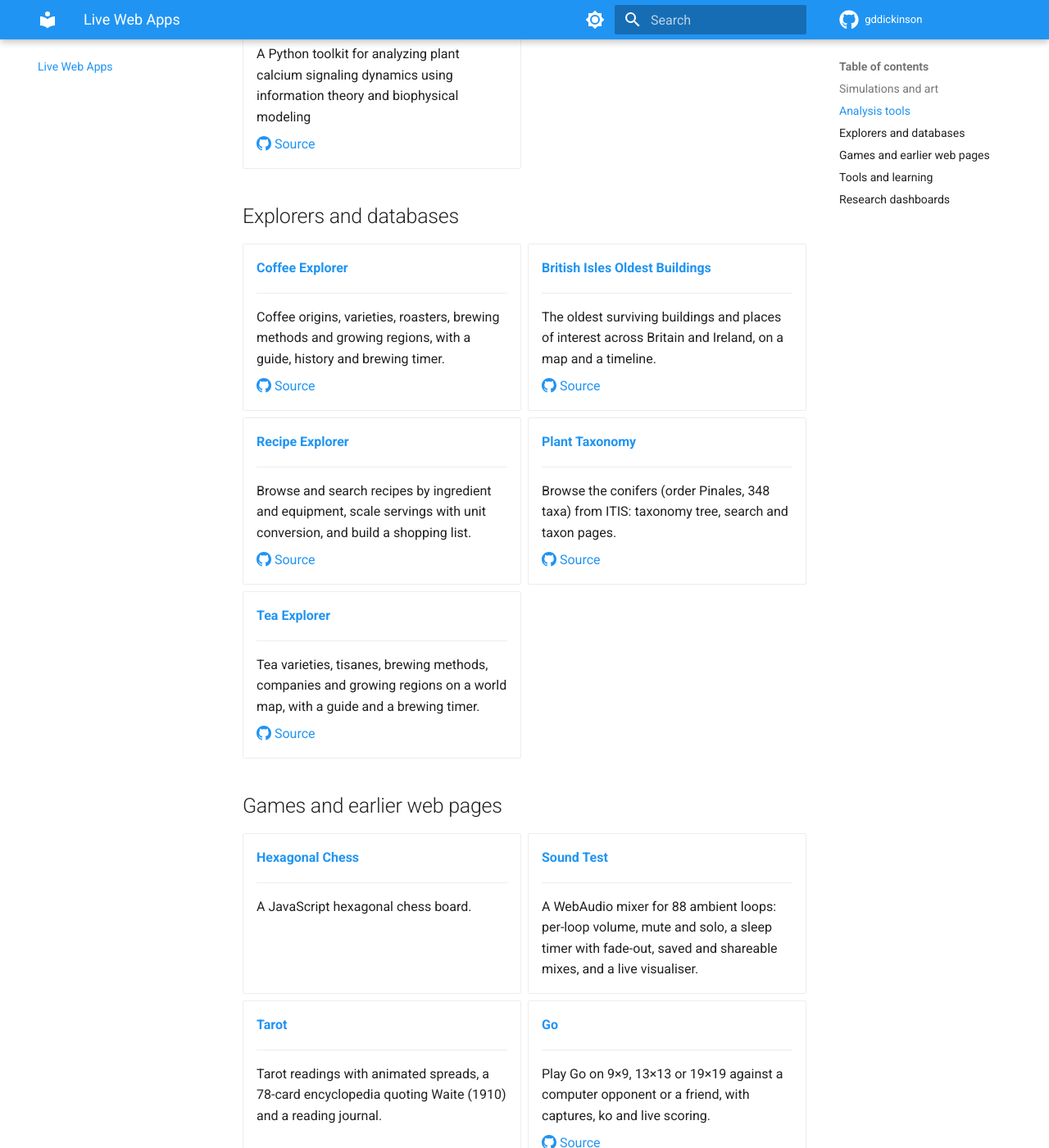
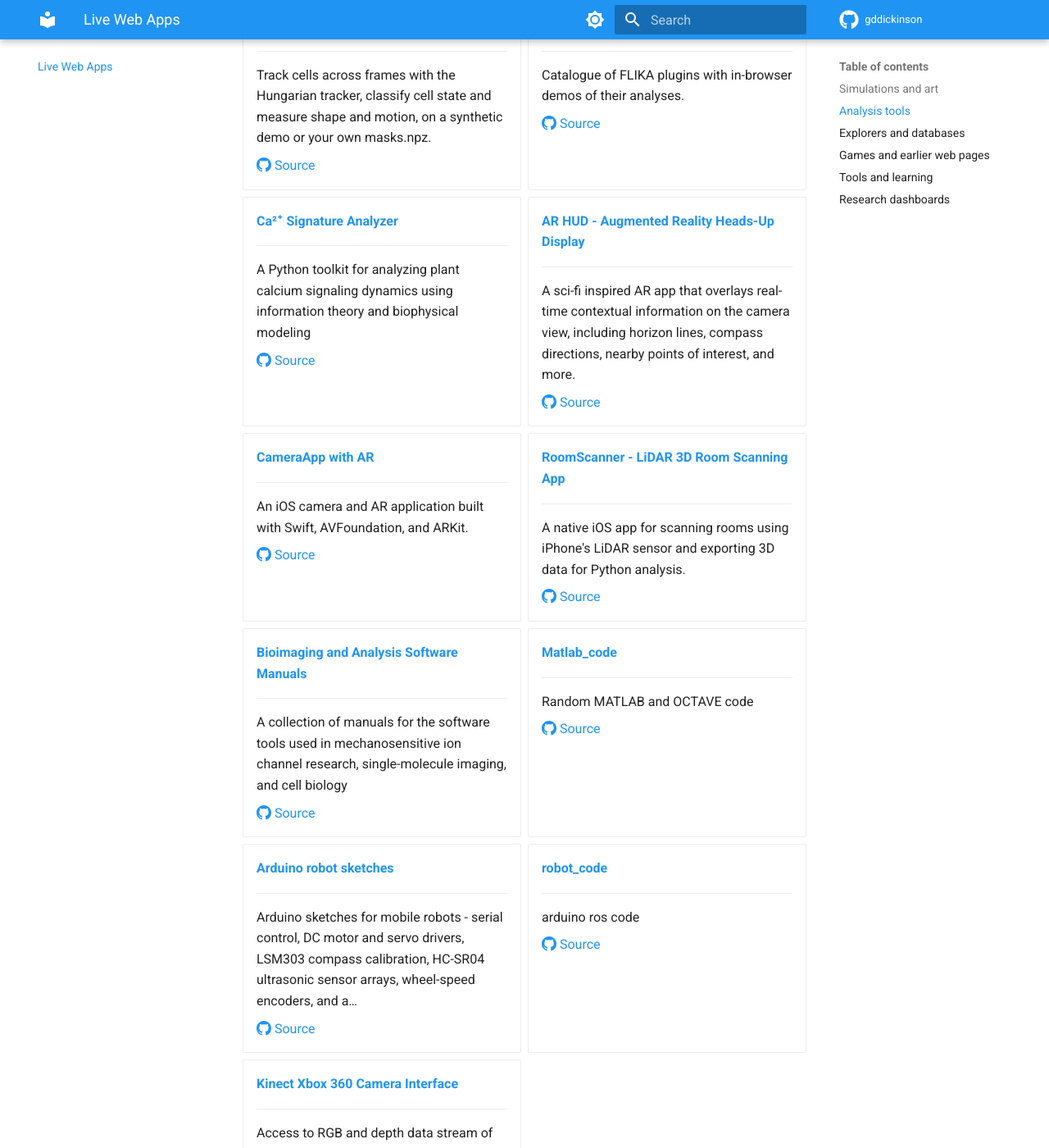
Before and after one commit to gddickinson/gddickinson.github.io, an MkDocs documentation site: the page built from docs/web-apps.md, in a window 1280 px wide and 1400 px high, scrolled down 10282 px. Shown: the whole window at 82% size. Built offline with MkDocs 1.6.1 and Material for MkDocs 9.7.7, drawn with Linux system fonts in a browser that asks for light colours; some of the changed text lies outside the part shown.

Commit message:
Web apps gallery: add ParticleTracker, building-gen, ca_signature_analyzer, calcium_channel_analyzer, calcium_channel_genes, calcium_phylogenomics, cell_curvature_analyzer, cell_edge_analysis_individual_scripts, cell_membrane_dynamics, cellscope_analysis, flika_plugins, ion_channel_genes, ip3r-simulator, ip3r_genes, naadp_binder_genes, naadpr_genes, organic_spacecraft, particle_analysis, pathak_lab, piezo1_decode_magik, textview, thunderstorm_python, web_microview, cellscope, FaceForge, llm_RPG, autonomous_world, trajectory_analysis, Vesper, my-first-blog_old, my-first-blog, table_games, burn_index, ARHUD, CameraApp, roomScanner, piezo1_research_manuals, Matlab_code, R_code, code_breaker, Arduino, robot_code, shell_scripts, kinect_interface, 03_BuildingEscape
Co-Authored-By: Claude Opus 5.5 <noreply@anthropic.com>

```diff
--- a/docs/web-apps.md
+++ b/docs/web-apps.md
@@ -289,6 +289,22 @@ Projects you can use straight from the browser. Each one also runs as a local we
     FACS facial expressions, 126 exercises with joint and muscle playback, a 923-structure anatomy browser and quizzes.
 
     [:octicons-mark-github-16: Source](https://github.com/gddickinson/FaceForge)
+
+-   **[Sentinel-2 Burn Area Analysis](https://gddickinson.github.io/burn_index/)**
+
+    ---
+
+    Google Earth Engine project to detect burned vegetation
+
+    [:octicons-mark-github-16: Source](https://github.com/gddickinson/burn_index)
+
+-   **[ROS Robot Shell Scripts](https://gddickinson.github.io/shell_scripts/)**
+
+    ---
+
+    Shell scripts for ROS robot setup - networking environment variables, IP detection, roscore startup, XV-11 lidar and UVC camera helpers, plus an OpenCV install script.
+
+    [:octicons-mark-github-16: Source](https://github.com/gddickinson/shell_scripts)
 
 </div>
 
@@ -706,6 +722,70 @@ Projects you can use straight from the browser. Each one also runs as a local we
 
     [:octicons-mark-github-16: Source](https://github.com/gddickinson/ca_signature_analyzer)
 
+-   **[AR HUD - Augmented Reality Heads-Up Display](https://gddickinson.github.io/ARHUD/)**
+
+    ---
+
+    A sci-fi inspired AR app that overlays real-time contextual information on the camera view, including horizon lines, compass directions, nearby points of interest, and more.
+
+    [:octicons-mark-github-16: Source](https://github.com/gddickinson/ARHUD)
+
+-   **[CameraApp with AR](https://gddickinson.github.io/CameraApp/)**
+
+    ---
+
+    An iOS camera and AR application built with Swift, AVFoundation, and ARKit.
+
+    [:octicons-mark-github-16: Source](https://github.com/gddickinson/CameraApp)
+
+-   **[RoomScanner - LiDAR 3D Room Scanning App](https://gddickinson.github.io/roomScanner/)**
+
+    ---
+
+    A native iOS app for scanning rooms using iPhone's LiDAR sensor and exporting 3D data for Python analysis.
+
+    [:octicons-mark-github-16: Source](https://github.com/gddickinson/roomScanner)
+
+-   **[Bioimaging and Analysis Software Manuals](https://gddickinson.github.io/piezo1_research_manuals/)**
+
+    ---
+
+    A collection of manuals for the software tools used in mechanosensitive ion channel research, single-molecule imaging, and cell biology
+
+    [:octicons-mark-github-16: Source](https://github.com/gddickinson/piezo1_research_manuals)
+
+-   **[Matlab_code](https://gddickinson.github.io/Matlab_code/)**
+
+    ---
+
+    Random MATLAB and OCTAVE code
+
+    [:octicons-mark-github-16: Source](https://github.com/gddickinson/Matlab_code)
+
+-   **[Arduino robot sketches](https://gddickinson.github.io/Arduino/)**
+
+    ---
+
+    Arduino sketches for mobile robots - serial control, DC motor and servo drivers, LSM303 compass calibration, HC-SR04 ultrasonic sensor arrays, wheel-speed encoders, and a…
+
+    [:octicons-mark-github-16: Source](https://github.com/gddickinson/Arduino)
+
+-   **[robot_code](https://gddickinson.github.io/robot_code/)**
+
+    ---
+
+    arduino ros code
+
+    [:octicons-mark-github-16: Source](https://github.com/gddickinson/robot_code)
+
+-   **[Kinect Xbox 360 Camera Interface](https://gddickinson.github.io/kinect_interface/)**
+
+    ---
+
+    Access to RGB and depth data stream of kinetc XBOX360
+
+    [:octicons-mark-github-16: Source](https://github.com/gddickinson/kinect_interface)
+
 </div>
 
 ## Explorers and databases
@@ -832,6 +912,14 @@ Projects you can use straight from the browser. Each one also runs as a local we
 
     [:octicons-mark-github-16: Source](https://github.com/gddickinson/llm_RPG)
 
+-   **[Table Game Simulator](https://gddickinson.github.io/table_games/)**
+
+    ---
+
+    A living multi-game table game simulator with AI opponents who have persistent personalities, memories, and emotions that carry across games. Built entirely in vanilla…
+
+    [:octicons-mark-github-16: Source](https://github.com/gddickinson/table_games)
+
 </div>
 
 ## Tools and learning
@@ -902,6 +990,38 @@ Projects you can use straight from the browser. Each one also runs as a local we
 
     [:octicons-mark-github-16: Source](https://github.com/gddickinson/VisualPyIDE)
 
+-   **[my-first-blog_old](https://gddickinson.github.io/my-first-blog_old/)**
+
+    ---
+
+    Earlier copy of the Django Girls tutorial blog, superseded by my-first-blog.
+
+    [:octicons-mark-github-16: Source](https://github.com/gddickinson/my-first-blog_old)
+
+-   **[George's Blog](https://gddickinson.github.io/my-first-blog/)**
+
+    ---
+
+    The Django Girls tutorial blog - a first Django project, kept as a learning exercise.
+
+    [:octicons-mark-github-16: Source](https://github.com/gddickinson/my-first-blog)
+
+-   **[R_code](https://gddickinson.github.io/R_code/)**
+
+    ---
+
+    Assorted R scripts and notebooks - DataCamp and edX coursework, qPCR analysis, calcium-puff data, and Sound Science conservation work.
+
+    [:octicons-mark-github-16: Source](https://github.com/gddickinson/R_code)
+
+-   **[Building Escape](https://gddickinson.github.io/03_BuildingEscape/)**
+
+    ---
+
+    Unreal Engine 4 C++ course project - a room-escape level with physics-based door triggers (OpenDoor) and object grabbing (Grabber).
+
+    [:octicons-mark-github-16: Source](https://github.com/gddickinson/03_BuildingEscape)
+
 </div>
 
 ## Research dashboards
```
